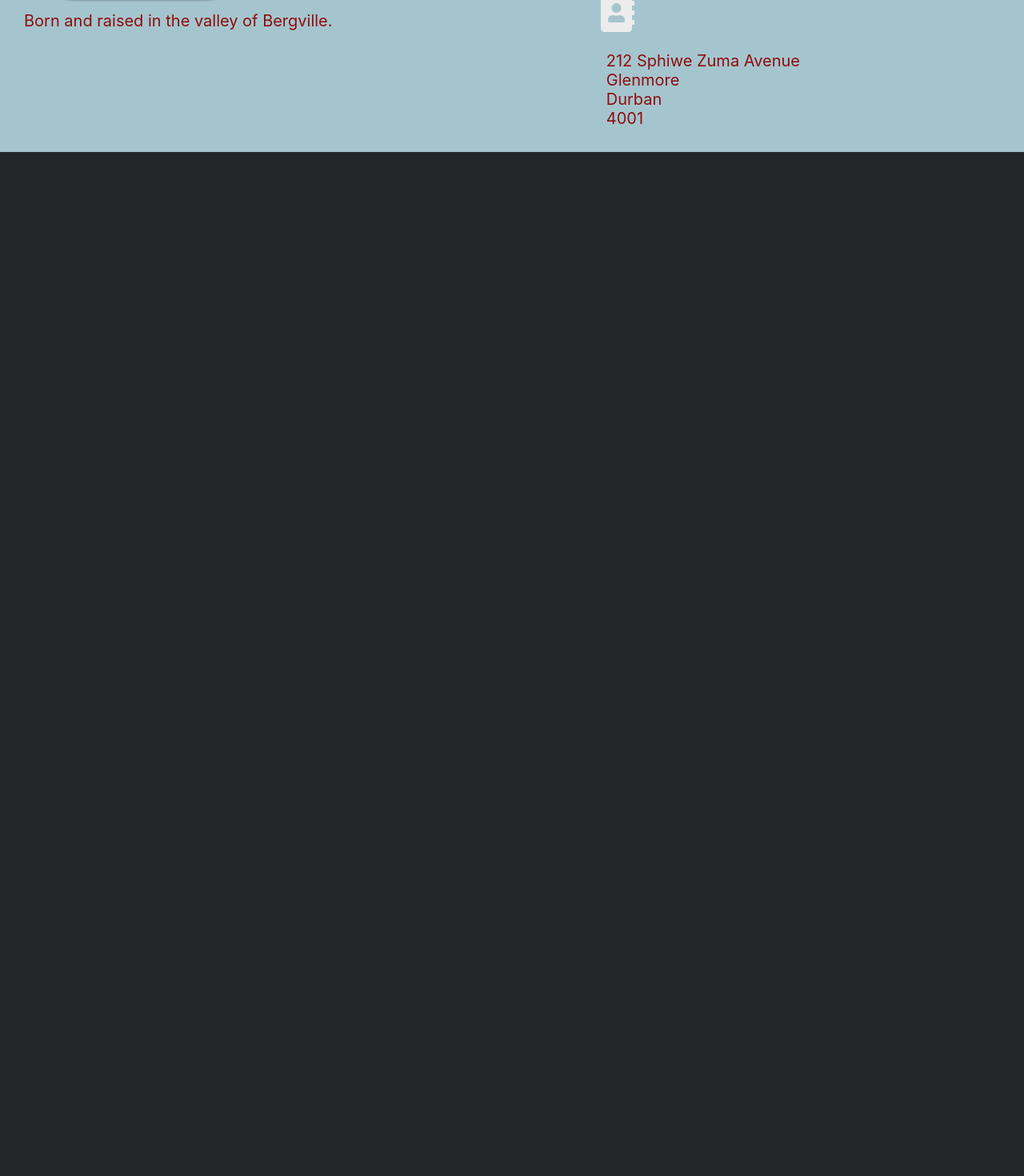
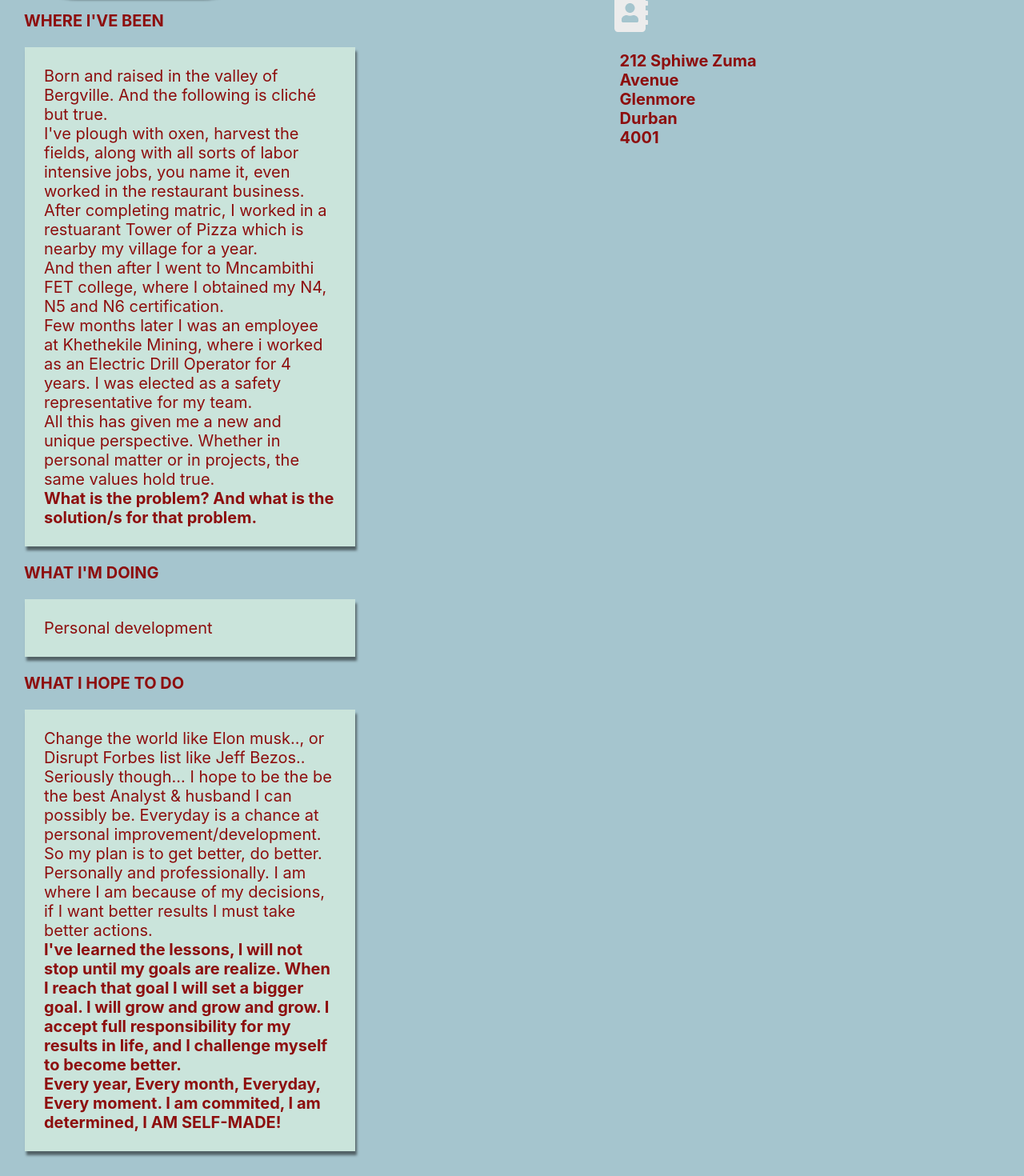
Before and after one commit to Mncedy/Mncedisi, a React (Create React App) app: page /contact in a window 1280 px wide. Shown: the part 428-1898 px from the top of the page at 80% size. Before the commit the page ends 800 px from the top, so only its background shows below. Built offline with nearby package versions, Linux system fonts and the light colour scheme.

Commit message:
Updating contact page

```diff
--- a/src/App.css
+++ b/src/App.css
@@ -34,7 +34,8 @@ h2 {
 .p1,
 .h33,
 #pTag {
-  color: var(--mainGrey);
+  color: var(--mainRed);
+  box-shadow: var(--lightShadow);
 }
 p,
 h3 {
@@ -45,7 +46,7 @@ h3 {
 }
 h4 {
   padding: 2rem;
-  color: var(--mainGrey);
+  color: var(--blueGreen);
 }
 
 /* root elements*/
@@ -59,6 +60,11 @@ h4 {
   --mainRed: #8d0e0e;
   --siteGreen: #76c1d4;
   --mediumPurple: #d0bdf4;
+  --friezePurple: #e5eaf5;
+  --blueGreen: #5cbdb9;
+  --greyBlue: #4f5f76;
+  --greySilver: #518fe0;
+  --morningSky: #cae4db;
   --lightShadow: 2px 5px 3px 0px rgba(0, 0, 0, 0.5);
   --darkShadow: 4px 10px 5px 0px rgba(0, 0, 0, 0.5);
 }
@@ -298,6 +304,12 @@ nav {
     flex-direction: column;
   }
 }
+#contactP {
+  box-shadow: var(--lightShadow);
+  background: var(--morningSky);
+  margin: 1rem;
+  padding: 1.5rem;
+}
 hr {
   height: 5px;
   border-radius: 30rem;
@@ -312,13 +324,18 @@ hr {
   justify-content: space-between;
 }
 #pTag1 {
-  color: var(--mainGrey);
+  color: var(--siteGreen);
   box-shadow: var(--lightShadow);
-  background-color: var(--siteGreen);
+  background-color: var(--friezePurple);
+  padding: 2rem;
+  margin: 1.5rem;
 }
 span {
   text-transform: uppercase;
   font-weight: 700;
+  padding: 2rem;
+  margin: 1.5rem;
+  color: var(--blueGreen);
 }
 ul.a {
   list-style-type: circle;
@@ -327,7 +344,7 @@ ul.a {
   background: var(--mainGrey);
 }
 .edu {
-  background: var(--darkGrey);
+  background: var(--friezePurple);
 }
 @media screen and (max-width: 800px) {
   .about-container {
@@ -336,7 +353,8 @@ ul.a {
 }
 
 #pSkill {
-  background-color: var(--mediumPurple);
+  background-color: var(--friezePurple);
+  color: var(--siteGreen);
   padding: 2rem;
   margin: 1.5rem;
   box-shadow: var(--lightShadow);
--- a/src/Pages/about.js
+++ b/src/Pages/about.js
@@ -1,6 +1,5 @@
 import React from "react";
 import IMG from "../images/IMG_202004-011.jpg";
-import Skills from "../assets/skills";
 
 export const About = () => {
   return (
@@ -12,27 +11,56 @@ export const About = () => {
           <h3>Junior Business Analyst</h3>
           <div></div>
           <p id="pTag1">
+            <strong>
               Solution-driven Business Analyst, no experience yet.
               <br /> Collaborative, can work with cross-functional teams in the
               development, documentation and delivery of process innovations
               driving the accomplishments of business goals,
-            <br /> Seek opportunitties to transform company practise into fresh,
-            cost-effective solutions leading to more efficient operations!
+              <br /> Seek opportunitties to transform company practise into
+              fresh, cost-effective solutions leading to more efficient
+              operations!
+            </strong>
           </p>
           <h3>Toolkit</h3>
           <p id="pTag1">
+            <strong>
               <ul>• Microsoft Office</ul>
               <ul>• Microsoft Visio</ul>
               <ul>• Microsoft Powerpoint</ul>
               <ul>• Microsoft Power BI</ul>
               <ul>• Google Docs</ul>
               <ul>• Trello</ul>
+            </strong>
           </p>
           <div></div>
+          <h3>Course key areas</h3>
+          <div>
+            <p id="pSkill">
+              <strong>
+                • Gathering Requirements (Project Charter, Business Requirements
+                Document),
+                <br /> • Information Management (Microsoft SQL),
+                <br /> • Business Information System Analysis,
+                <br /> • Strategy analysis - Defining the BA stakeholder
+                collaboration tasks to identify strategic need and importance of
+                the change and align this with greater organizational
+                strategies.,
+                <br /> • Elicitation and collaboration - Defining the tasks to
+                obtain information and communication with stakeholders,
+                <br /> • Underlying Competencies,
+                <br /> • SAP Enterprise Resource Planning Software System
+                (Procurement, Material Planning, Sales Order Management).
+                <br /> • ASP.NET MVC
+              </strong>
+            </p>
+          </div>
         </div>
         <div className="edu">
           <h2 id="h2Tag">Education</h2>
-          <span>2017-2019 • Durban University of Technology</span>
+          <span>
+            February 2017- November 2019
+            <br /> • Durban University of Technology
+          </span>
           <h4>
             Information and Communication Technology Diploma in Business
             Analysis
@@ -43,7 +71,10 @@ export const About = () => {
             facilitate <br /> the alignment of IT and business processes.
           </p>
           <hr></hr>
-          <span>2011-2012 • Mnambithi FET College</span>
+          <span>
+            February 2011- June 2012
+            <br /> • Mnambithi FET College
+          </span>
           <h4>N6 Diploma in Financial Management</h4>
           <p id="pTag">
             Learners will demonstrate the ability to select and apply financial
@@ -56,15 +87,18 @@ export const About = () => {
           </p>
           <hr></hr>
           <h2 id="h2Tag">Working Experience</h2>
-          <span>NOVEMBER 2012 – JANUARY 2017 • Khethekile Mining</span>
+          <span>
+            NOVEMBER 2012 – JANUARY 2017
+            <br /> • Khethekile Mining
+          </span>
           <p id="pTag">
             Designation: Electric Drill Operator • (Safety Representative)
             <br />
-            Reference: Jessica Leroux (+27) 82 658 5419
+            Reference: Jessica Leroux
+            <br /> Phone: (+27) 82 658 5419
           </p>
         </div>
       </div>
-      <Skills />
     </>
   );
 };
--- a/src/Pages/contact.js
+++ b/src/Pages/contact.js
@@ -9,16 +9,70 @@ const Contact = () => {
       <div className="contact-div">
         <h2>Mncedisi Makhaza</h2>
         <img className="pic" src={IMG} alt="Myself" />
-        <p>Born and raised in the valley of Bergville.</p>
+        <h3>WHERE I'VE BEEN</h3>
+        <p id="contactP">
+          Born and raised in the valley of Bergville. And the following is
+          cliché but true.
+          <br /> I've plough with oxen, harvest the fields, along with all sorts
+          of labor intensive jobs, you name it, even worked in the restaurant
+          business.
+          <br /> After completing matric, I worked in a restuarant Tower of
+          Pizza which is nearby my village for a year.
+          <br />
+          And then after I went to Mncambithi FET college, where I obtained my
+          N4, N5 and N6 certification.
+          <br /> Few months later I was an employee at Khethekile Mining, where
+          i worked as an Electric Drill Operator for 4 years. I was elected as a
+          safety representative for my team.
+          <br /> All this has given me a new and unique perspective. Whether in
+          personal matter or in projects, the same values hold true.
+          <br />
+          <strong>
+            {" "}
+            What is the problem? And what is the solution/s for that problem.
+          </strong>
+        </p>
+        <h3>WHAT I'M DOING</h3>
+        <p id="contactP">Personal development</p>
+        <h3>WHAT I HOPE TO DO</h3>
+        <p id="contactP">
+          Change the world like Elon musk.., or Disrupt Forbes list like Jeff
+          Bezos..
+          <br />
+          Seriously though... I hope to be the be the best Analyst & husband I
+          can possibly be. Everyday is a chance at personal
+          improvement/development.
+          <br />
+          So my plan is to get better, do better. Personally and professionally.
+          I am where I am because of my decisions, if I want better results I
+          must take better actions.
+          <br />
+          <strong>
+            I've learned the lessons, I will not stop until my goals are
+            realize. When I reach that goal I will set a bigger goal. I will
+            grow and grow and grow. I accept full responsibility for my results
+            in life, and I challenge myself to become better.
+            <br />
+            Every year, Every month, Everyday, Every moment. I am commited, I am
+            determined, I AM SELF-MADE!
+          </strong>
+        </p>
       </div>
       <div className="contact-div">
         <h2>Contact Me</h2>
         <FaPhoneAlt className="icons" />
-        <p> (+27) 76 245 2771</p>
-        <MdEmail className="icons" /> <p>Mncedimc@gmail.com</p>
+        <p>
+          <strong> (+27) 76 245 2771</strong>
+        </p>
+        <MdEmail className="icons" />{" "}
+        <p>
+          <strong>Mncedimc@gmail.com</strong>
+        </p>
         <FaAddressBook className="icons" />
         <p>
-          212 Sphiwe Zuma Avenue <br /> Glenmore <br /> Durban <br /> 4001
+          <strong>
+            212 Sphiwe Zuma Avenue <br /> Glenmore <br /> Durban <br /> 4001
+          </strong>
         </p>
       </div>
     </div>
```
Lines whose indentation alone changed are shown as unchanged.
